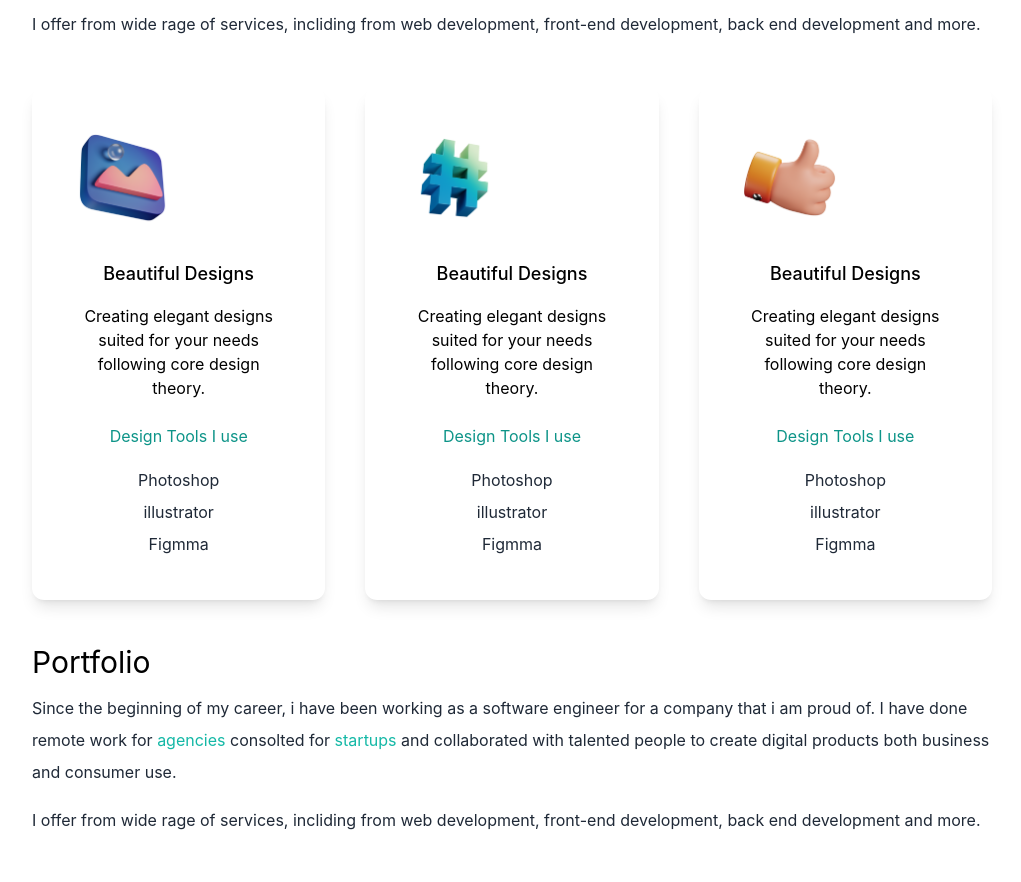
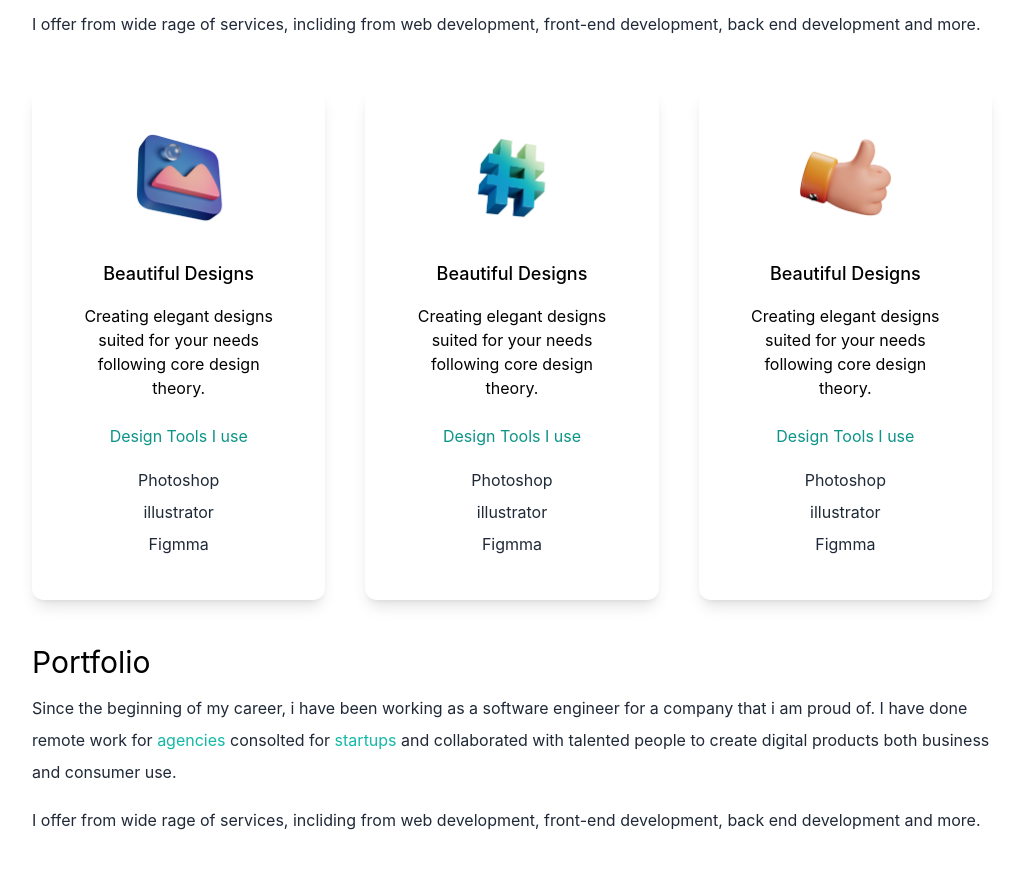
Before and after one commit to Bryan4real/Portfolio, a Next.js app: page / in a window 1280 px wide. Shown: the part 1180-2062 px from the top of the page, without its empty margins (128-1149 px from the left). Built offline with nearby package versions, Linux system fonts and the light colour scheme.

Commit message:
Image styling

```diff
--- a/pages/index.js
+++ b/pages/index.js
@@ -71,7 +71,9 @@ export default function Home() {
         </div>
         <div className='lg:flex gap-10'>
           <div className="text-center justify-center shadow-lg p-10 rounded-xl my-10">
-            <Image src={design} width={100} height={100} />
+            <div className='flex justify-center'>
+              <Image src={design} width={100} height={100}/>
+            </div>
             <h3 className='text-lg font-medium pt-8 pb-2'>Beautiful Designs</h3>
             <p className='py-2'>
               Creating elegant designs suited for your needs following core design theory.
@@ -83,7 +85,9 @@ export default function Home() {
           </div>
 
           <div className='text-center shadow-lg p-10 rounded-xl my-10'>
-            <Image src={code} width={100} height={100} />
+            <div className='flex justify-center'>
+             <Image src={code} width={100} height={100} />
+            </div>
             <h3 className='text-lg font-medium pt-8 pb-2'>Beautiful Designs</h3>
             <p className='py-2'>
               Creating elegant designs suited for your needs following core design theory.
@@ -95,7 +99,9 @@ export default function Home() {
           </div>
 
           <div className='text-center shadow-lg p-10 rounded-xl my-10'>
-            <Image src={consulting} width={100} height={100} />
+            <div className='flex justify-center'>
+              <Image src={consulting} width={100} height={100} />
+            </div>
             <h3 className='text-lg font-medium pt-8 pb-2'>Beautiful Designs</h3>
             <p className='py-2'>
               Creating elegant designs suited for your needs following core design theory.
```
